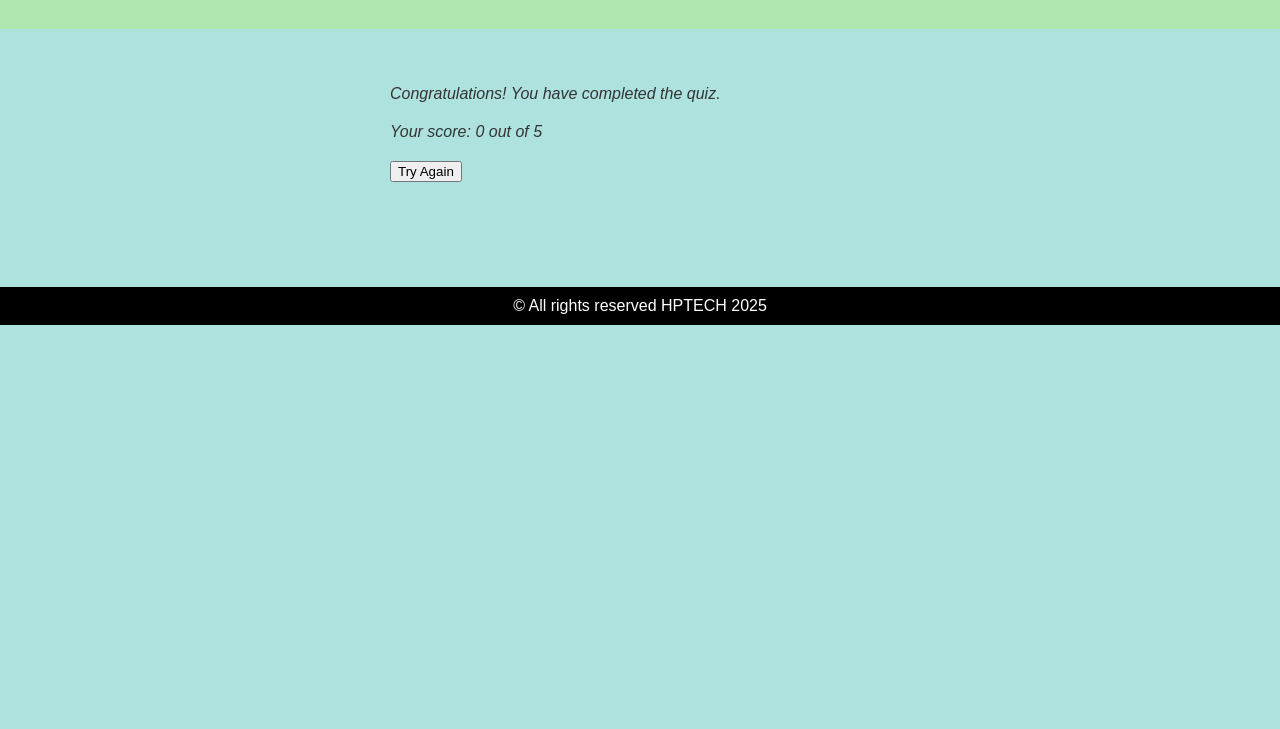
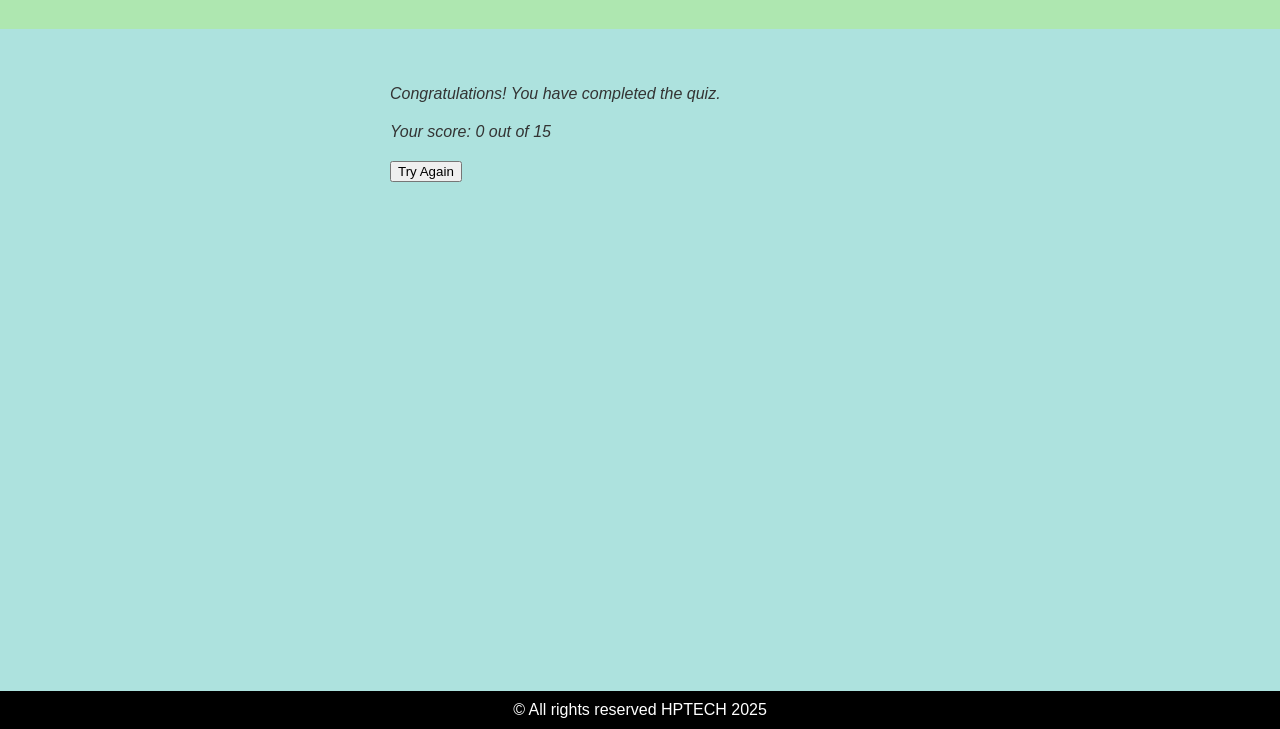
Before and after one commit to HPTech4/E-learning-quiz, a plain HTML site: page result.html in a window 1280 px wide. Shown: the part 71-800 px from the top of the page. Drawn offline with Linux system fonts and the light colour scheme.

Commit message:
latest style

```diff
--- a/result.html
+++ b/result.html
@@ -16,7 +16,7 @@
     <main>
         <div id="result-container">
             <p>Congratulations! You have completed the quiz.</p>
-            <p>Your score: <span id="score"></span> out of 5</p>
+            <p>Your score: <span id="score"></span> out of 15</p>
             <!-- Adjust the number here based on your total questions -->
             <button onclick="window.location.href='index.html'">Try Again</button>
         </div>
--- a/style.css
+++ b/style.css
@@ -84,6 +84,10 @@ main p {
     overflow-y: auto;
 }
 
+.result-container {
+    margin-bottom: 25px;
+}
+
 .q1 {
     font-size: 1rem;
     margin-top: 15px;
@@ -134,7 +138,8 @@ footer {
     text-align: center;
     padding: 10px;
     width: 100%;
-    margin-top: 25px;
+    margin-top: 35px;
+    position: fixed;
     bottom: 0;
     max-width: 100%;
     box-sizing: border-box;
```
